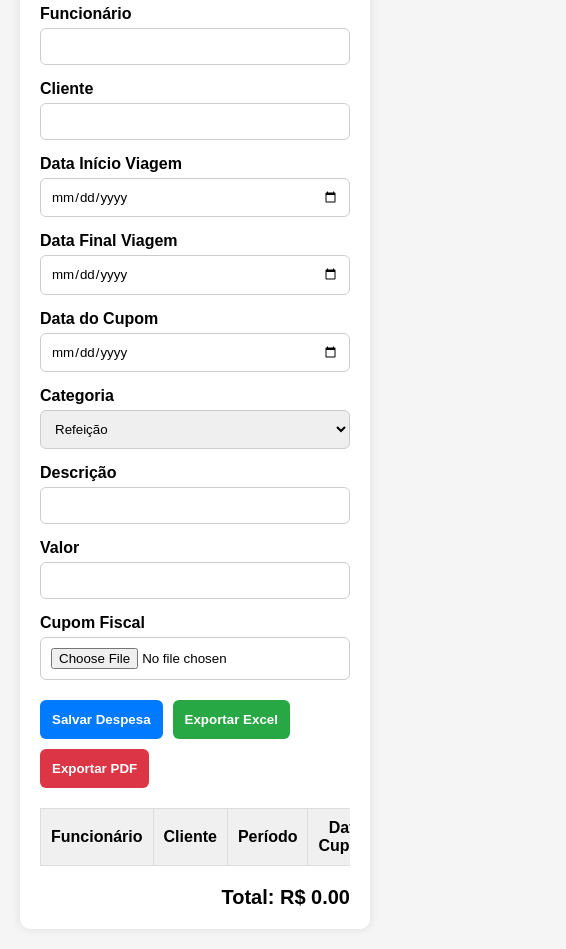
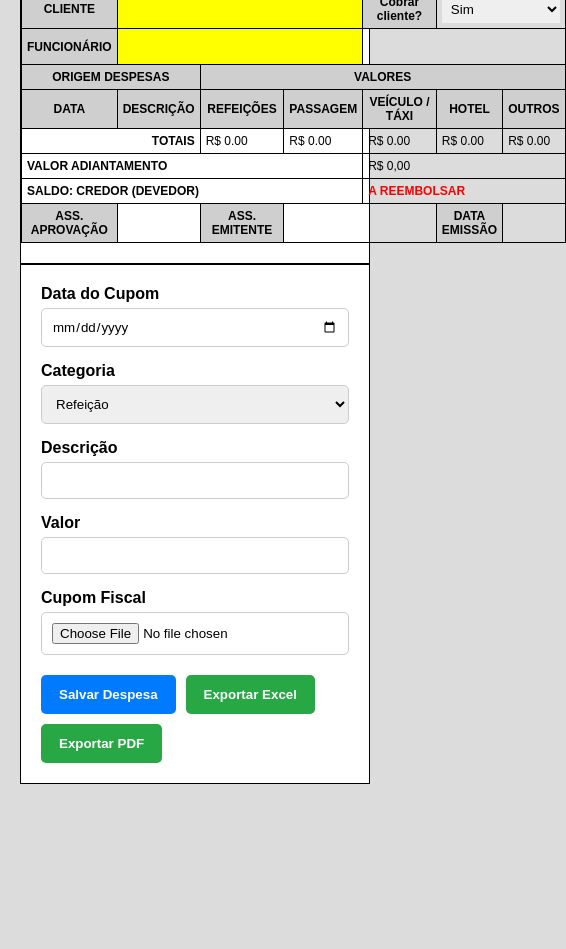
Before and after one commit to implantacaosystemglass/controle-de-custo, a plain HTML site: page index.html in a window 390 px wide. Shown: the part 166-1115 px from the top of the page, 566 px wide, since content can reach past the window. After the commit the page ends 970 px from the top, so only its background shows below. Drawn offline with nearby package versions, Linux system fonts and the light colour scheme.

Commit message:
Update index.html

```diff
--- a/index.html
+++ b/index.html
@@ -1,134 +1,166 @@
 <!DOCTYPE html>
 <html lang="pt-BR">
-
 <head>
 <meta charset="UTF-8">
 <meta name="viewport" content="width=device-width, initial-scale=1.0">
 
-  <title>Controle de Despesas</title>
+<title>Relatório de Despesas</title>
 
 <script src="https://cdnjs.cloudflare.com/ajax/libs/xlsx/0.18.5/xlsx.full.min.js"></script>
 <script src="https://cdnjs.cloudflare.com/ajax/libs/jspdf/2.5.1/jspdf.umd.min.js"></script>
 
 <style>
-    * {
-      margin: 0;
-      padding: 0;
-      box-sizing: border-box;
-      font-family: Arial;
+
+*{
+    margin:0;
+    padding:0;
+    box-sizing:border-box;
+    font-family:Arial, Helvetica, sans-serif;
 }
 
-    body {
-      background: #f5f5f5;
-      padding: 20px;
+body{
+    background:#dcdcdc;
+    padding:20px;
 }
 
-    .container {
-      max-width: 1400px;
-      margin: auto;
-      background: white;
-      padding: 20px;
-      border-radius: 10px;
-      box-shadow: 0 0 10px rgba(0, 0, 0, 0.1);
+.container{
+    background:white;
+    max-width:1400px;
+    margin:auto;
+    border:1px solid #000;
 }
 
-    h1 {
-      margin-bottom: 20px;
-      text-align: center;
+table{
+    width:100%;
+    border-collapse:collapse;
 }
 
-    .grid {
-      display: grid;
-      grid-template-columns: repeat(auto-fit, minmax(220px, 1fr));
-      gap: 15px;
-      margin-bottom: 20px;
+td, th{
+    border:1px solid #000;
+    padding:5px;
+    font-size:12px;
 }
 
-    .field {
-      display: flex;
-      flex-direction: column;
+.title{
+    font-size:28px;
+    font-weight:bold;
+    text-align:center;
+    padding:15px;
 }
 
-    label {
-      margin-bottom: 5px;
-      font-weight: bold;
+.gray{
+    background:#cfcfcf;
+    font-weight:bold;
+    text-align:center;
 }
 
-    input,
-    select {
-      padding: 10px;
-      border: 1px solid #ccc;
-      border-radius: 6px;
+.yellow{
+    background:yellow;
 }
 
-    button {
-      padding: 12px;
-      border: none;
-      border-radius: 6px;
-      cursor: pointer;
-      color: white;
-      font-weight: bold;
+.center{
+    text-align:center;
 }
 
-    .salvar {
-      background: #007bff;
+.right{
+    text-align:right;
 }
 
-    .excel {
-      background: #28a745;
+.bold{
+    font-weight:bold;
 }
 
-    .pdf {
-      background: #dc3545;
+.input-field{
+    width:100%;
+    border:none;
+    padding:5px;
+    background:transparent;
 }
 
-    .delete-btn {
-      background: #999;
-      padding: 8px;
+.input-field:focus{
+    outline:none;
 }
 
-    .buttons {
-      display: flex;
-      gap: 10px;
-      margin-bottom: 20px;
-      flex-wrap: wrap;
+select{
+    width:100%;
+    border:none;
+    padding:5px;
 }
 
-    table {
-      width: 100%;
-      border-collapse: collapse;
-      overflow-x: auto;
+button{
+    padding:12px 18px;
+    border:none;
+    cursor:pointer;
+    border-radius:5px;
+    font-weight:bold;
 }
 
-    th,
-    td {
-      border: 1px solid #ddd;
-      padding: 10px;
-      text-align: center;
+.primary{
+    background:#007bff;
+    color:white;
 }
 
-    th {
-      background: #f0f0f0;
+.success{
+    background:#28a745;
+    color:white;
 }
 
-    img {
-      width: 70px;
-      border-radius: 5px;
+.danger{
+    background:red;
+    color:white;
 }
 
-    .total {
-      margin-top: 20px;
-      text-align: right;
-      font-size: 20px;
-      font-weight: bold;
+.actions{
+    display:flex;
+    gap:10px;
+    margin-top:20px;
+    flex-wrap:wrap;
 }
 
-    @media(max-width:768px) {
-      table {
-        display: block;
-        overflow-x: auto;
+img{
+    width:70px;
+    border-radius:5px;
 }
+
+.form-area{
+    margin-top:20px;
+    padding:20px;
+    border-top:2px solid #000;
 }
+
+.form-grid{
+    display:grid;
+    grid-template-columns:repeat(auto-fit,minmax(200px,1fr));
+    gap:15px;
+}
+
+.field{
+    display:flex;
+    flex-direction:column;
+}
+
+.field label{
+    margin-bottom:5px;
+    font-weight:bold;
+}
+
+.field input,
+.field select{
+    padding:10px;
+    border:1px solid #ccc;
+    border-radius:5px;
+}
+
+.total-red{
+    color:red;
+    font-weight:bold;
+}
+
+.total-blue{
+    color:blue;
+    font-weight:bold;
+}
+
 </style>
 </head>
 
@@ -136,29 +168,147 @@
 
 <div class="container">
 
-    <h1>Controle de Despesas de Viagem</h1>
+<table>
 
-    <div class="grid">
+<tr>
+    <td colspan="9" class="title">
+        RELATÓRIO DE DESPESAS DE VIAGEM
+    </td>
+</tr>
 
-      <div class="field">
-        <label>Funcionário</label>
-        <input type="text" id="funcionario">
-      </div>
+<tr>
+    <td class="gray">PERÍODO</td>
 
-      <div class="field">
-        <label>Cliente</label>
-        <input type="text" id="cliente">
-      </div>
+    <td colspan="3" class="yellow">
+        <input class="input-field" type="text" id="periodo">
+    </td>
 
-      <div class="field">
-        <label>Data Início Viagem</label>
-        <input type="date" id="inicioViagem">
-      </div>
+    <td class="gray">FINALIDADE</td>
 
-      <div class="field">
-        <label>Data Final Viagem</label>
-        <input type="date" id="fimViagem">
-      </div>
+    <td class="yellow">
+        <input class="input-field" type="text" id="finalidade" value="Implantação">
+    </td>
+
+    <td class="gray">Nº CHAMADO</td>
+
+    <td colspan="2">
+        <input class="input-field" type="text" id="chamado">
+    </td>
+</tr>
+
+<tr>
+
+    <td class="gray">CLIENTE</td>
+
+    <td colspan="5" class="yellow">
+        <input class="input-field" type="text" id="cliente">
+    </td>
+
+    <td class="gray">Cobrar cliente?</td>
+
+    <td colspan="2">
+        <select id="cobrarCliente">
+            <option>Sim</option>
+            <option>Não</option>
+        </select>
+    </td>
+
+</tr>
+
+<tr>
+
+    <td class="gray">FUNCIONÁRIO</td>
+
+    <td colspan="5" class="yellow">
+        <input class="input-field" type="text" id="funcionario">
+    </td>
+
+    <td colspan="3"></td>
+
+</tr>
+
+<tr>
+
+    <td colspan="4" class="gray">
+        ORIGEM DESPESAS
+    </td>
+
+    <td colspan="5" class="gray">
+        VALORES
+    </td>
+
+</tr>
+
+<tr>
+
+    <td class="gray">DATA</td>
+    <td colspan="3" class="gray">DESCRIÇÃO</td>
+    <td class="gray">REFEIÇÕES</td>
+    <td class="gray">PASSAGEM</td>
+    <td class="gray">VEÍCULO / TÁXI</td>
+    <td class="gray">HOTEL</td>
+    <td class="gray">OUTROS</td>
+
+</tr>
+
+<tbody id="tabelaDespesas"></tbody>
+
+<tr>
+
+    <td colspan="4" class="right bold">
+        TOTAIS
+    </td>
+
+    <td id="totalRefeicao">R$ 0,00</td>
+    <td id="totalPassagem">R$ 0,00</td>
+    <td id="totalVeiculo">R$ 0,00</td>
+    <td id="totalHotel">R$ 0,00</td>
+    <td id="totalOutros">R$ 0,00</td>
+
+</tr>
+
+<tr>
+
+    <td colspan="6" class="bold">
+        VALOR ADIANTAMENTO
+    </td>
+
+    <td colspan="3" id="adiantamento">
+        R$ 0,00
+    </td>
+
+</tr>
+
+<tr>
+
+    <td colspan="6" class="bold">
+        SALDO: CREDOR (DEVEDOR)
+    </td>
+
+    <td colspan="3" class="total-red">
+        A REEMBOLSAR
+    </td>
+
+</tr>
+
+<tr>
+
+    <td class="gray">ASS. APROVAÇÃO</td>
+    <td colspan="3"></td>
+
+    <td class="gray">ASS. EMITENTE</td>
+    <td colspan="2"></td>
+
+    <td class="gray">DATA EMISSÃO</td>
+    <td></td>
+
+</tr>
+
+</table>
+
+<div class="form-area">
+
+<div class="form-grid">
 
 <div class="field">
 <label>Data do Cupom</label>
@@ -167,25 +317,35 @@
 
 <div class="field">
 <label>Categoria</label>
+
 <select id="categoria">
+
 <option>Refeição</option>
+<option>Passagem</option>
+<option>Veículo/Táxi</option>
 <option>Hotel</option>
-          <option>Combustível</option>
-          <option>Pedágio</option>
-          <option>Uber/Táxi</option>
 <option>Outros</option>
+
 </select>
+
 </div>
 
 <div class="field">
 <label>Descrição</label>
-        <input type="text" id="descricao" list="listaDescricao">
-        <datalist id="listaDescricao"></datalist>
+
+<input
+list="historicoDescricao"
+type="text"
+id="descricao"
+>
+
+<datalist id="historicoDescricao"></datalist>
+
 </div>
 
 <div class="field">
 <label>Valor</label>
-        <input type="number" id="valor" step="0.01">
+<input type="number" step="0.01" id="valor">
 </div>
 
 <div class="field">
@@ -195,127 +355,124 @@
 
 </div>
 
-    <div class="buttons">
-      <button class="salvar" onclick="salvarDespesa()">Salvar Despesa</button>
-      <button class="excel" onclick="exportarExcel()">Exportar Excel</button>
-      <button class="pdf" onclick="exportarPDF()">Exportar PDF</button>
+<div class="actions">
+
+<button class="primary" onclick="salvarDespesa()">
+Salvar Despesa
+</button>
+
+<button class="success" onclick="exportarExcel()">
+Exportar Excel
+</button>
+
+<button class="success" onclick="exportarPDF()">
+Exportar PDF
+</button>
+
 </div>
 
-    <table>
-
-      <thead>
-        <tr>
-          <th>Funcionário</th>
-          <th>Cliente</th>
-          <th>Período</th>
-          <th>Data Cupom</th>
-          <th>Categoria</th>
-          <th>Descrição</th>
-          <th>Valor</th>
-          <th>Cupom</th>
-          <th>Ação</th>
-        </tr>
-      </thead>
-
-      <tbody id="tabelaDespesas"></tbody>
-
-    </table>
-
-    <div class="total" id="total">
-      Total: R$ 0,00
 </div>
 
 </div>
 
 <script>
 
-    let despesas = JSON.parse(localStorage.getItem("despesas")) || [];
+let despesas =
+JSON.parse(localStorage.getItem("despesas")) || [];
 
-    let descricoesSalvas = JSON.parse(localStorage.getItem("descricoes")) || [];
-
-    atualizarDatalist();
+let descricoes =
+JSON.parse(localStorage.getItem("descricoes")) || [];
 
 renderizarTabela();
+renderizarDescricoes();
 
-    function primeiraMaiuscula(texto) {
+function primeiraMaiuscula(texto){
 
     texto = texto.toLowerCase();
 
     return texto.charAt(0).toUpperCase() + texto.slice(1);
 }
 
-    function atualizarDatalist() {
+function salvarDespesa(){
 
-      const lista = document.getElementById("listaDescricao");
+    const funcionario =
+    primeiraMaiuscula(
+        document.getElementById("funcionario").value
+    );
 
-      lista.innerHTML = "";
+    const cliente =
+    primeiraMaiuscula(
+        document.getElementById("cliente").value
+    );
 
-      descricoesSalvas.forEach(desc => {
+    const periodo =
+    document.getElementById("periodo").value;
 
-        lista.innerHTML += `
-          <option value="${desc}">
-        `;
-      });
-    }
+    const finalidade =
+    document.getElementById("finalidade").value;
 
-    function salvarDespesa() {
+    const chamado =
+    document.getElementById("chamado").value;
 
-      const funcionario = primeiraMaiuscula(document.getElementById("funcionario").value);
+    const cobrarCliente =
+    document.getElementById("cobrarCliente").value;
 
-      const cliente = primeiraMaiuscula(document.getElementById("cliente").value);
+    const dataCupom =
+    document.getElementById("dataCupom").value;
 
-      const inicioViagem = document.getElementById("inicioViagem").value;
+    const categoria =
+    document.getElementById("categoria").value;
 
-      const fimViagem = document.getElementById("fimViagem").value;
+    const descricao =
+    primeiraMaiuscula(
+        document.getElementById("descricao").value
+    );
 
-      const dataCupom = document.getElementById("dataCupom").value;
+    const valor =
+    parseFloat(
+        document.getElementById("valor").value
+    );
 
-      const categoria = document.getElementById("categoria").value;
+    const imagemInput =
+    document.getElementById("imagem");
 
-      const descricao = primeiraMaiuscula(document.getElementById("descricao").value);
+    if(!descricao || !valor){
 
-      const valor = document.getElementById("valor").value;
+        alert("Preencha os campos obrigatórios");
 
-      const imagemInput = document.getElementById("imagem");
-
-      if (
-        !funcionario ||
-        !cliente ||
-        !inicioViagem ||
-        !fimViagem ||
-        !dataCupom ||
-        !valor
-      ) {
-        alert("Preencha os campos obrigatórios");
         return;
     }
 
-      if (!descricoesSalvas.includes(descricao)) {
+    if(!descricoes.includes(descricao)){
 
-        descricoesSalvas.push(descricao);
+        descricoes.push(descricao);
 
         localStorage.setItem(
             "descricoes",
-          JSON.stringify(descricoesSalvas)
+            JSON.stringify(descricoes)
         );
 
-        atualizarDatalist();
+        renderizarDescricoes();
     }
 
     const reader = new FileReader();
 
-      reader.onload = function () {
+    reader.onload = function(){
 
         const despesa = {
+
             funcionario,
             cliente,
-          inicioViagem,
-          fimViagem,
+            periodo,
+            finalidade,
+            chamado,
+            cobrarCliente,
             dataCupom,
             categoria,
             descricao,
             valor,
             imagem: reader.result
+
         };
 
         despesas.push(despesa);
@@ -325,127 +482,140 @@
             JSON.stringify(despesas)
         );
 
-        limparFormulario();
+        renderizarTabela();
 
-        renderizarTabela();
+        limparCampos();
     }
 
-      if (imagemInput.files[0]) {
+    if(imagemInput.files[0]){
 
-        reader.readAsDataURL(imagemInput.files[0]);
+        reader.readAsDataURL(
+            imagemInput.files[0]
+        );
 
-      } else {
+    }else{
 
         reader.onload();
     }
+
 }
 
-    function renderizarTabela() {
+function renderizarDescricoes(){
 
-      const tabela = document.getElementById("tabelaDespesas");
+    const lista =
+    document.getElementById("historicoDescricao");
+
+    lista.innerHTML = "";
+
+    descricoes.forEach(item=>{
+
+        lista.innerHTML += `
+            <option value="${item}">
+        `;
+    });
+
+}
+
+function renderizarTabela(){
+
+    const tabela =
+    document.getElementById("tabelaDespesas");
 
     tabela.innerHTML = "";
 
-      let total = 0;
+    let totalRefeicao = 0;
+    let totalPassagem = 0;
+    let totalVeiculo = 0;
+    let totalHotel = 0;
+    let totalOutros = 0;
 
-      despesas.forEach((d, index) => {
+    despesas.forEach((d,index)=>{
 
-        total += parseFloat(d.valor);
+        let refeicao = "";
+        let passagem = "";
+        let veiculo = "";
+        let hotel = "";
+        let outros = "";
+
+        if(d.categoria === "Refeição"){
+
+            refeicao = `R$ ${d.valor.toFixed(2)}`;
+            totalRefeicao += d.valor;
+        }
+
+        if(d.categoria === "Passagem"){
+
+            passagem = `R$ ${d.valor.toFixed(2)}`;
+            totalPassagem += d.valor;
+        }
+
+        if(d.categoria === "Veículo/Táxi"){
+
+            veiculo = `R$ ${d.valor.toFixed(2)}`;
+            totalVeiculo += d.valor;
+        }
+
+        if(d.categoria === "Hotel"){
+
+            hotel = `R$ ${d.valor.toFixed(2)}`;
+            totalHotel += d.valor;
+        }
+
+        if(d.categoria === "Outros"){
+
+            outros = `R$ ${d.valor.toFixed(2)}`;
+            totalOutros += d.valor;
+        }
 
         tabela.innerHTML += `
 
         <tr>
 
-            <td>${d.funcionario}</td>
+            <td>${d.dataCupom}</td>
 
-            <td>${d.cliente}</td>
-
-            <td>
-              ${d.inicioViagem} <br>
-              até <br>
-              ${d.fimViagem}
+            <td colspan="3">
+                ${d.descricao}
             </td>
 
-            <td>${d.dataCupom}</td>
-
-            <td>${d.categoria}</td>
-
-            <td>${d.descricao}</td>
-
-            <td>
-              R$ ${parseFloat(d.valor).toFixed(2)}
-            </td>
-
-            <td>
-              ${d.imagem
-              ? `<img src="${d.imagem}">`
-              : `Sem imagem`
-            }
-            </td>
-
-            <td>
-              <button class="delete-btn"
-                onclick="removerDespesa(${index})">
-                Excluir
-              </button>
-            </td>
+            <td>${refeicao}</td>
+            <td>${passagem}</td>
+            <td>${veiculo}</td>
+            <td>${hotel}</td>
+            <td>${outros}</td>
 
         </tr>
+
         `;
     });
 
-      document.getElementById("total").innerHTML =
-        `Total: R$ ${total.toFixed(2)}`;
+    document.getElementById("totalRefeicao").innerHTML =
+    `R$ ${totalRefeicao.toFixed(2)}`;
+
+    document.getElementById("totalPassagem").innerHTML =
+    `R$ ${totalPassagem.toFixed(2)}`;
+
+    document.getElementById("totalVeiculo").innerHTML =
+    `R$ ${totalVeiculo.toFixed(2)}`;
+
+    document.getElementById("totalHotel").innerHTML =
+    `R$ ${totalHotel.toFixed(2)}`;
+
+    document.getElementById("totalOutros").innerHTML =
+    `R$ ${totalOutros.toFixed(2)}`;
 }
 
-    function removerDespesa(index) {
-
-      if (confirm("Deseja excluir esta despesa?")) {
-
-        despesas.splice(index, 1);
-
-        localStorage.setItem(
-          "despesas",
-          JSON.stringify(despesas)
-        );
-
-        renderizarTabela();
-      }
-    }
-
-    function limparFormulario() {
+function limparCampos(){
 
     document.getElementById("dataCupom").value = "";
-      document.getElementById("categoria").value = "Refeição";
     document.getElementById("descricao").value = "";
     document.getElementById("valor").value = "";
     document.getElementById("imagem").value = "";
 }
 
-    function exportarExcel() {
-
-      const dados = despesas.map(d => ({
-
-        Funcionário: d.funcionario,
-
-        Cliente: d.cliente,
-
-        "Data Início": d.inicioViagem,
-
-        "Data Final": d.fimViagem,
-
-        "Data Cupom": d.dataCupom,
-
-        Categoria: d.categoria,
-
-        Descrição: d.descricao,
-
-        Valor: d.valor
-
-      }));
+function exportarExcel(){
 
     const worksheet =
-        XLSX.utils.json_to_sheet(dados);
+    XLSX.utils.json_to_sheet(despesas);
 
     const workbook =
     XLSX.utils.book_new();
@@ -462,53 +632,35 @@
     );
 }
 
-    async function exportarPDF() {
+async function exportarPDF(){
 
     const { jsPDF } = window.jspdf;
 
     const doc = new jsPDF();
 
-      let y = 10;
+    doc.text(
+        "Relatório de Despesas",
+        10,
+        10
+    );
 
-      doc.setFontSize(16);
+    let y = 20;
 
-      doc.text("Relatório de Despesas", 10, y);
-
-      y += 10;
-
-      despesas.forEach((d, i) => {
-
-        doc.setFontSize(10);
+    despesas.forEach((d,index)=>{
 
         doc.text(
-          `
-Funcionário: ${d.funcionario}
-Cliente: ${d.cliente}
-Período: ${d.inicioViagem} até ${d.fimViagem}
-Data Cupom: ${d.dataCupom}
-Categoria: ${d.categoria}
-Descrição: ${d.descricao}
-Valor: R$ ${parseFloat(d.valor).toFixed(2)}
-          `,
+            `${d.dataCupom} - ${d.descricao} - R$ ${d.valor}`,
             10,
             y
         );
 
-        y += 45;
-
-        if (y > 250) {
-
-          doc.addPage();
-
-          y = 10;
-        }
+        y += 10;
     });
 
-      doc.save("despesas.pdf");
+    doc.save("despesas_viagem.pdf");
 }
 
 </script>
 
 </body>
-
 </html>
```
Lines whose indentation alone changed are shown as unchanged.
